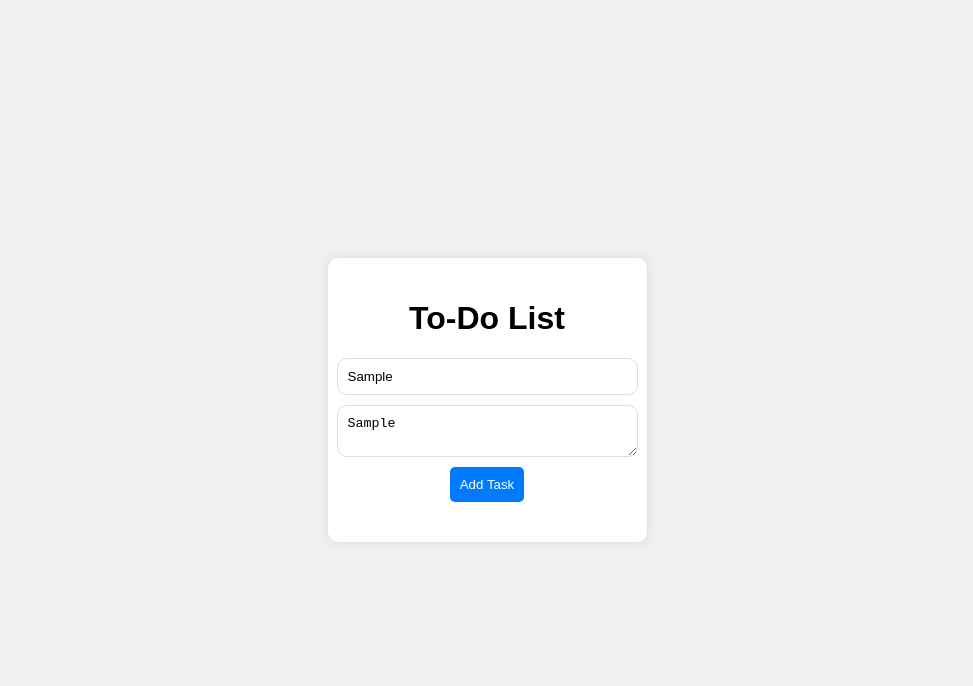
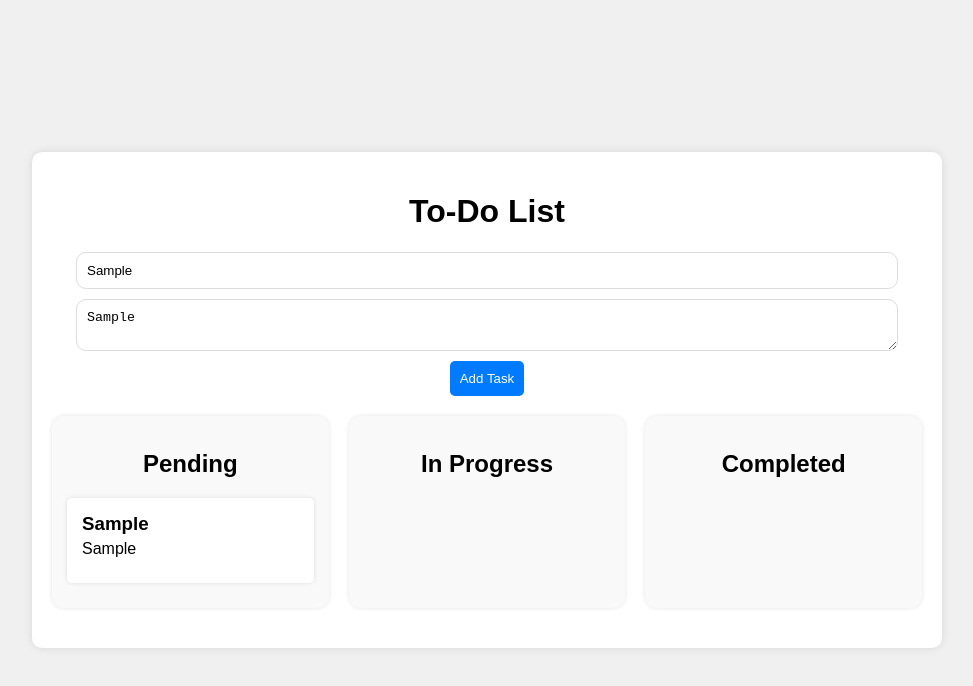
Before and after one commit to ay690/To-Do_Kanban, a React (Create React App) app: page / in a window 1280 px wide. Both pictures are taken after typing "Sample", "Sample" into the empty fields and a click on the button "Add Task". Shown: the top 686 px of the page, without its empty margins (193-1166 px from the left). Built offline with nearby package versions, Linux system fonts and the light colour scheme.

Commit message:
update: tasks sections pending, inprogress and completed

```diff
--- a/src/App.css
+++ b/src/App.css
@@ -58,3 +58,45 @@ button {
 button:hover {
   background-color: #0056b3;
 }
+
+.task-sections {
+  display: flex;
+  gap: 20px;
+  /* flex-wrap: wrap; */
+}
+
+.task-list {
+  flex: 1;
+  background-color: #f9f9f9;
+  padding: 15px;
+  border-radius: 12px;
+  box-shadow: 0 0 5px rgba(0, 0, 0, 0.1);
+  margin-bottom: 20px;
+  min-width: 250px;
+  max-width: 33%;
+  box-sizing: border-box;
+}
+.task-list h2 {
+  text-align: center;
+}
+
+.task {
+  background-color: #fff;
+  padding: 15px;
+  border-radius: 5px;
+  box-shadow: 0 0 5px rgba(0, 0, 0, 0.1);
+  margin-bottom: 10px;
+}
+
+.task h3 {
+  margin: 0 0 5px;
+}
+
+.task p {
+  margin: 0 0 10px;
+}
+
+.task .timestamp {
+  font-size: 0.9em;
+  color: #777;
+}
--- a/src/App.js
+++ b/src/App.js
@@ -1,13 +1,14 @@
 import { useState } from "react";
 import "./App.css";
-import { TaskForm } from "./components";
+import { TaskForm, TaskList } from "./components";
 
 function App() {
   const [tasks, setTasks] = useState([]);
 
   const addTask = (title, description) => {
     const newTask = {id: Date.now(), title, description, status: "Pending"}
-    setTasks([...tasks, newTask]);
+    // setTasks([...tasks, newTask]);
+    setTasks(prevTasks => [...prevTasks, newTask]);
   }
 
   console.log(tasks)
@@ -16,6 +17,14 @@ function App() {
     <div className="app">
       <h1>To-Do List</h1>
       <TaskForm addTask={addTask} />
+      <div className="task-sections">
+       <TaskList title={"Pending"}  tasks={tasks.filter((task) => task.status === "Pending")}
+ />
+       <TaskList title={"In Progress"}  tasks={tasks.filter((task) => task.status === "In Progress")}
+ />
+       <TaskList title={"Completed"}  tasks={tasks.filter((task) => task.status === "Completed")}
+/>
+      </div>
     </div>
   );
 }
--- /dev/null
+++ b/src/components/Task.jsx
@@ -0,0 +1,12 @@
+import React from "react";
+
+const Task = ({ task, key }) => {
+  return (
+    <div className="task" key={key}>
+      <h3>{task.title}</h3>
+      <p>{task.description}</p>
+    </div>
+  );
+};
+
+export default Task;
--- /dev/null
+++ b/src/components/TaskList.jsx
@@ -0,0 +1,15 @@
+import React from "react";
+import Task from "./Task";
+
+const TaskList = ({ title, tasks }) => {
+  return (
+    <div className="task-list">
+      <h2>{title}</h2>
+      {tasks.map((task, index) => (
+        <Task task={task} key={index} />
+      ))}
+    </div>
+  );
+};
+
+export default TaskList;
--- a/src/components/index.js
+++ b/src/components/index.js
@@ -1,3 +1,5 @@
+import Task from "./Task";
 import TaskForm from "./TaskForm";
+import TaskList from "./TaskList";
 
-export { TaskForm };
+export { TaskForm, Task, TaskList };
```
